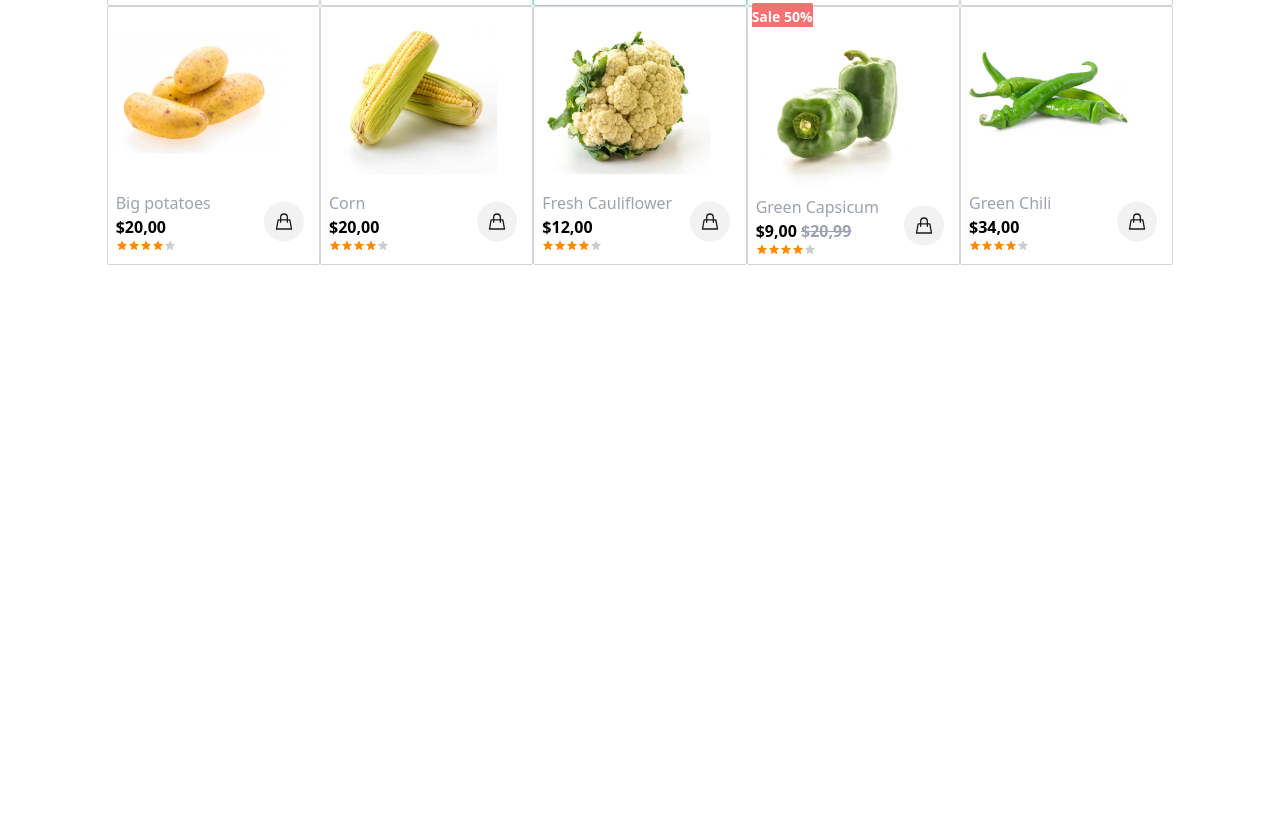
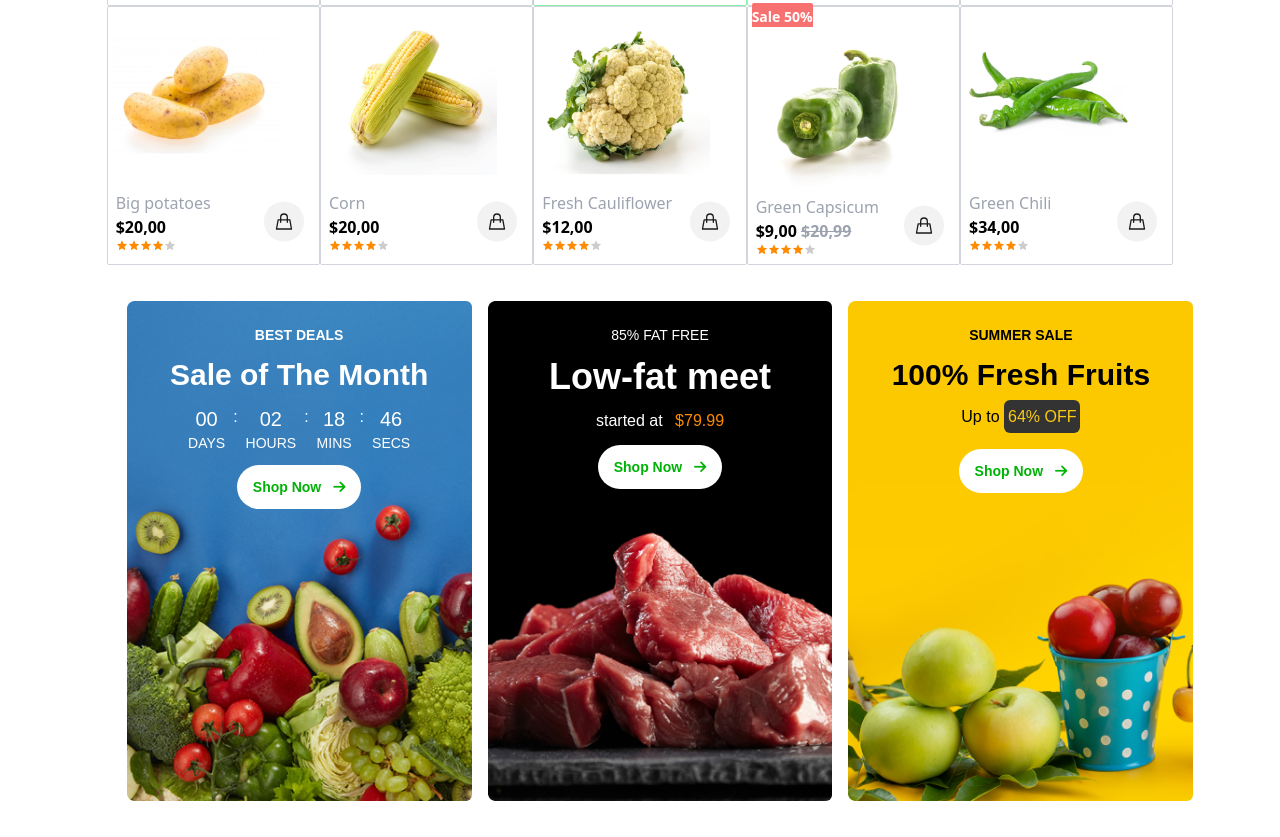
Before and after one commit to jennilore/Ecobazar_TTA, a plain HTML site: page index.html in a window 1280 px wide. Shown: the part 1514-2351 px from the top of the page. Before the commit the page ends 1787 px from the top, so only its background shows below. Drawn offline with nearby package versions, Linux system fonts and the light colour scheme.

Commit message:
chore finished with section 5

```diff
--- a/index.html
+++ b/index.html
@@ -3,7 +3,7 @@
     <meta charset="UTF-8">
     <link rel="stylesheet" href="./style.css">
     <link rel="stylesheet" href="https://cdnjs.cloudflare.com/ajax/libs/font-awesome/6.6.0/css/all.min.css">
-    <link href="https://cdn.jsdelivr.net/npm/tailwindcss@2.2.19/dist/tailwind.min.css" rel="stylesheet">
+    <script src="https://cdn.tailwindcss.com"></script>
     <meta name="viewport" content="width=device-width, initial-scale=1.0">
     <title>Ecobazar</title>
 </head>
@@ -618,6 +618,70 @@
                 </div>
             </div>
         </div>
+
+        <div class="type-container lg:w-full w-11/12 flex lg:flex-row flex-col gap-4 py-2 m-5">
+            <div class="type-1 bg-cover lg:w-4/12 h-100 rounded-md flex flex-col items-center text-white gap-3 py-6 ">
+                <span class="uppercase font-semibold text-sm">Best Deals</span>
+                <p class="font-bold text-3xl">Sale of The Month</p>
+                <div class="flex gap-2">
+                    <div class="days text-center">
+                        <div class="font-thin text-xl">00</div>
+                        <div class="uppercase text-sm font-thin">Days</div>
+                    </div>
+                    <span>:</span>
+                    <div class="Hours text-center">
+                        <div class="font-thin text-xl">02</div>
+                        <div class="uppercase text-sm font-thin">Hours</div>
+                    </div>
+                    <span>:</span>
+                    <div class="minutes text-center">
+                        <div class="font-thin text-xl">18</div>
+                        <div class="uppercase text-sm font-thin">Mins</div>
+                    </div>
+                    <span>:</span>
+                    <div class="seconds text-center">
+                        <div class="font-thin text-xl">46</div>
+                        <div class="uppercase text-sm font-thin">secs</div>
+                    </div>
+                </div>
+                <a href="#" class="text-main bg-white text-sm font-semibold px-4 lg:py-3 py-3 rounded-3xl ">
+                    <p>
+                        <span class="pr-2">
+                            Shop Now
+                        </span>
+                        <i class="fa-solid fa-arrow-right"></i>
+                    </p>
+                </a>
+            </div>
+
+            <div class="type-2 bg-cover lg:w-4/12 h-100 flex rounded-md flex flex-col items-center text-white gap-3 py-6">
+                <span class="uppercase font-thin text-sm">85% fat free</span>
+                <p class="font-bold text-4xl">Low-fat meet</p>
+                <p>started at <span class="col ml-2">$79.99</span></p>
+                <a href="#" class="text-main bg-white text-sm font-semibold px-4 lg:py-3 py-3 rounded-3xl ">
+                    <p>
+                        <span class="pr-2">
+                            Shop Now
+                        </span>
+                        <i class="fa-solid fa-arrow-right"></i>
+                    </p>
+                </a>
+            </div>
+
+            <div class="type-3 bg-cover lg:w-4/12 h-100 flex rounded-md flex flex-col items-center text-black gap-3 py-6">
+                <span class="uppercase font-semibold text-sm">Summer Sale</span>
+                <p class="font-bold text-3xl">100% Fresh Fruits</p>
+                <p>Up to <span class="text-yellow-400 bg-black-main py-2 px-1 rounded-md">64% OFF</span></p>
+                <a href="#" class="text-main bg-white text-sm font-semibold px-4 lg:py-3 py-3 rounded-3xl mt-2 ">
+                    <p>
+                        <span class="pr-2">
+                            Shop Now
+                        </span>
+                        <i class="fa-solid fa-arrow-right"></i>
+                    </p>
+                </a>
+            </div>
+        </div>
     </main>
 </body>
 </html>
--- a/style.css
+++ b/style.css
@@ -19,20 +19,42 @@ body{
     color: #00B207;
 }
 
+.col{
+    color: #FF8A00;
+}
+
 .big-banner{
     background-image: url(./imgs/girl\ \ fruits&legume.jpg);
 }
 
 .small-banner-1{
     background-image: url(./imgs/sacetlegume.png);
+    background-position: center;
 }
 
 .small-banner-2{
     background-image: url(./imgs/leafbackground.png);
 }
 
+.type-1{
+    background-image: url(./imgs/sale-of-the-month.png);
+}
+
+.type-2{
+    background-image: url(./imgs/low-fat-meet.png);
+}
+
+.type-3{
+    background-image: url(./imgs/fresh-fruits.png);
+}
+
 .w-15{
     width: 15%;
+}
+
+.h-100{
+    height: 500px;
+    font-family: sans-serif;
 }
 
 @media screen and (max-width: 768px){
```
Also changed, not shown: imgs/fresh-fruits.png (added), imgs/low-fat-meet.png (added), imgs/sale-of-the-month.png (added).
